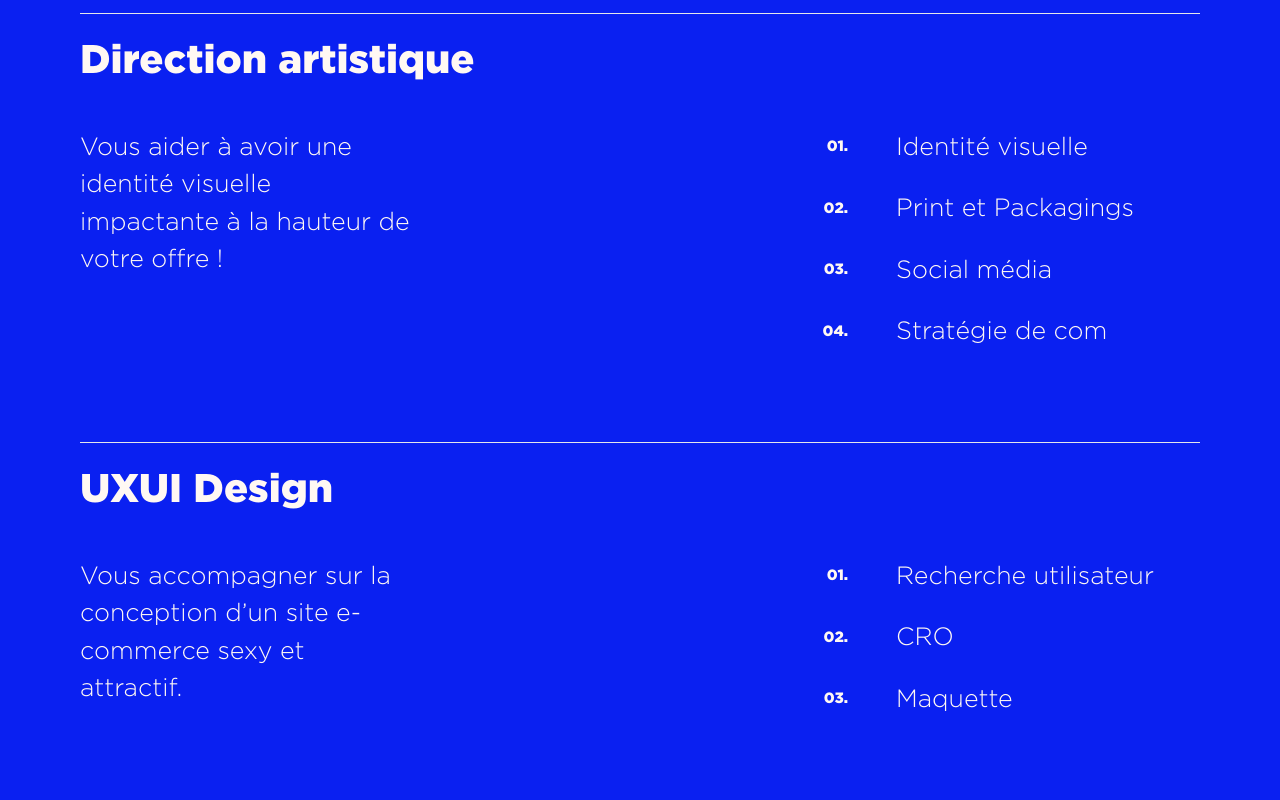
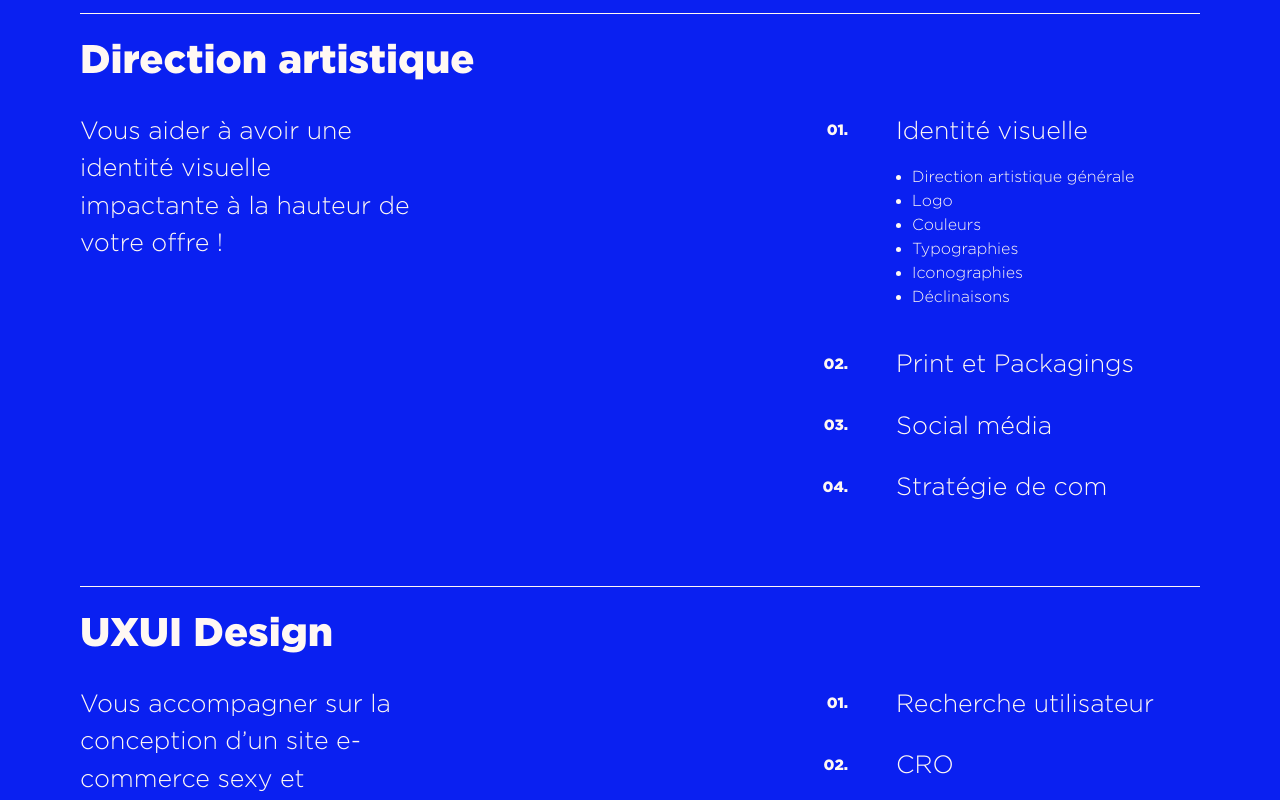
Before and after one commit to maxime-carabina/aquastudio, a Next.js app: page / in a window 1280 px wide. Shown: the part 1960-2760 px from the top of the page. Built offline with nearby package versions, Linux system fonts and the light colour scheme; a web font is replaced by a local one.

Commit message:
update accordion component (#21)

```diff
--- a/app/page.tsx
+++ b/app/page.tsx
@@ -12,8 +12,8 @@ import {
   CarouselItem,
   CarouselNext,
   CarouselPrevious,
-  SkillsList,
   SkillType,
+  Accordion,
 } from '@/components';
 import Logo from '@/src/assets/test.png';
 
@@ -225,7 +225,7 @@ export default function Home() {
           tabsConfig={tabsConfig}
         />
       </div>
-      <div className="px-[22px] pt-11 md:px-16 lg:px-20 lg:pt-12 bg-primary text-f-secondary">
+      <div className="px-[22px] pt-11 md:px-16 lg:px-20 lg:pt-12 bg-primary text-f-secondary h-fit">
         <div className="mb-5 lg:mb-12 flex justify-between items-center">
           <h1 className="aqua-banner text-[20px] leading-[20px] lg:text-[80px] lg:leading-[135px] uppercase">
             CE QUE JE PROPOSE..
@@ -239,30 +239,93 @@ export default function Home() {
             </p>
           </div>
         </div>
-        <div className="pt-6 pb-7 lg:pt-3.5 lg:pb-20 border-t">
-          <h1 className="mb-2.5 lg:mb-10 font-Gotham text-[14px] lg:text-[40px]">
-            Direction artistique
-          </h1>
+        <Accordion
+          title="Direction artistique"
+          content={
             <div className="flex flex-col lg:flex-row gap-8 lg:gap-[402px]">
-            <p className="aqua-big-caption text-[12px] max-w-60 lg:text-[25px] lg:max-w-[490px]">
+              <p className="aqua-big-caption text-[12px] max-w-60 lg:text-[25px] lg:max-w-[490px] antialiased">
                 Vous aider à avoir une identité visuelle impactante à la hauteur
                 de votre offre !
               </p>
-            <SkillsList skills={SKILLS_DA} />
+              <div className="ml-auto flex flex-col gap-3 lg:gap-6 w-full max-w-48 lg:max-w-96">
+                {SKILLS_DA.map((skill, index) => (
+                  <Accordion
+                    key={index}
+                    variant="list"
+                    isOpen={index === 0}
+                    title={
+                      <>
+                        <div className="font-Gotham text-[10px] lg:text-[15px] text-right w-8">
+                          {`0${index + 1}.`}
+                        </div>
+                        <div className="aqua-big-caption text-[12px] lg:text-[25px]">
+                          {skill.name}
+                        </div>
+                      </>
+                    }
+                    content={
+                      <ul className="list-disc ml-16 lg:mt-2 lg:ml-24 mb-3">
+                        {skill.list.map((item, itemIdx) => (
+                          <li
+                            key={itemIdx}
+                            className="aqua-caption text-[10px] lg:text-[16px] antialiased"
+                          >
+                            {item}
+                          </li>
+                        ))}
+                      </ul>
+                    }
+                  />
+                ))}
               </div>
             </div>
-        <div className="pt-6 pb-10 lg:pt-3.5 lg:pb-20 border-t">
-          <h1 className="mb-2.5 lg:mb-10 font-Gotham text-[14px] lg:text-[40px]">
-            UXUI Design
-          </h1>
+          }
+          size="large"
+          allowClose={false}
+        />
+        <Accordion
+          title="UXUI Design"
+          content={
             <div className="flex flex-col lg:flex-row gap-8 lg:gap-[402px]">
-            <p className="aqua-big-caption text-[12px] max-w-60 lg:text-[25px] lg:max-w-[490px]">
+              <p className="aqua-big-caption text-[12px] max-w-60 lg:text-[25px] lg:max-w-[490px] antialiased">
                 Vous accompagner sur la conception d’un site e-commerce sexy et
                 attractif.
               </p>
-            <SkillsList skills={SKILLS_UXUI} />
+              <div className="ml-auto flex flex-col gap-3 lg:gap-6 w-full max-w-48 lg:max-w-96">
+                {SKILLS_UXUI.map((skill, index) => (
+                  <Accordion
+                    key={index}
+                    variant="list"
+                    title={
+                      <>
+                        <div className="font-Gotham text-[10px] lg:text-[15px] text-right w-8">
+                          {`0${index + 1}.`}
+                        </div>
+                        <div className="aqua-big-caption text-[12px] lg:text-[25px]">
+                          {skill.name}
+                        </div>
+                      </>
+                    }
+                    content={
+                      <ul className="list-disc ml-16 lg:mt-2 lg:ml-24 mb-3">
+                        {skill.list.map((item, itemIdx) => (
+                          <li
+                            key={itemIdx}
+                            className="aqua-caption text-[10px] lg:text-[16px] antialiased"
+                          >
+                            {item}
+                          </li>
+                        ))}
+                      </ul>
+                    }
+                  />
+                ))}
               </div>
             </div>
+          }
+          size="large"
+          allowClose={false}
+        />
       </div>
       <div className="pt-11 lg:pt-14 lg:pb-[70px] text-f-primary">
         <div className="px-[22px] md:px-16 lg:px-20 lg:mb-11">
--- a/components/Accordion/Accordion.tsx
+++ b/components/Accordion/Accordion.tsx
@@ -3,11 +3,87 @@
 import { ReactNode, useState } from 'react';
 
 type AccordionProps = {
-  title: string;
+  title: string | ReactNode;
   content: ReactNode;
+  variant?: 'border' | 'list';
+  size?: 'default' | 'large'; // Add a prop to allow the accordion to be 'large
+  allowClose?: boolean; // Add a prop to allow the accordion to be closed
+  isOpen?: boolean;
+  customClass?: string;
 };
 
 export function Accordion(props: AccordionProps) {
+  const { size = 'default', variant = 'border' } = props;
+
+  return variant === 'list' ? (
+    <ListAccordion {...props} />
+  ) : size === 'large' ? (
+    <LargeAccordion {...props} />
+  ) : (
+    <DefaultAccordion {...props} />
+  );
+}
+
+function ListAccordion(props: AccordionProps) {
+  const { title, content, isOpen = false, customClass } = props;
+
+  const [accordionOpen, setAccordionOpen] = useState<boolean>(isOpen);
+
+  return (
+    <div className={`${customClass}`}>
+      <button
+        onClick={() => setAccordionOpen(!accordionOpen)}
+        className="flex items-center gap-6 lg:gap-12 hover:text-f-secondary/75 transition-all duration-300 w-full antialiased"
+      >
+        {title}
+      </button>
+      <div
+        className={`grid overflow-hidden transition-all duration-300 ease-in-out text-f-secondary ${
+          accordionOpen
+            ? 'grid-rows-[1fr] opacity-100 mt-2'
+            : 'grid-rows-[0fr] opacity-0'
+        }`}
+      >
+        <div className="overflow-hidden">{content}</div>
+      </div>
+    </div>
+  );
+}
+
+function LargeAccordion(props: AccordionProps) {
+  const { title, content, allowClose = true } = props;
+
+  const [accordionOpen, setAccordionOpen] = useState<boolean>(
+    allowClose ? false : true,
+  );
+
+  return (
+    <div className="py-6 pb-7 lg:pt-3.5 lg:pb-20 border-t border-secondary">
+      <button
+        onClick={() => {
+          if (!allowClose) return;
+          setAccordionOpen(!accordionOpen);
+        }}
+        className={`flex justify-between items-center w-full ${allowClose ? '' : 'cursor-default'}`}
+      >
+        <span className="font-Gotham font-normal text-[12px] lg:text-[40px] antialiased">
+          {title}
+        </span>
+      </button>
+      <div
+        className={`grid overflow-hidden transition-all duration-300 ease-in-out text-f-secondary ${
+          accordionOpen
+            ? 'grid-rows-[1fr] opacity-100 mt-6'
+            : 'grid-rows-[0fr] opacity-0'
+        }`}
+      >
+        <div className="overflow-hidden">{content}</div>
+      </div>
+    </div>
+  );
+}
+
+function DefaultAccordion(props: AccordionProps) {
   const { title, content } = props;
 
   const [accordionOpen, setAccordionOpen] = useState<boolean>(false);
```
Lines whose indentation alone changed are shown as unchanged.
